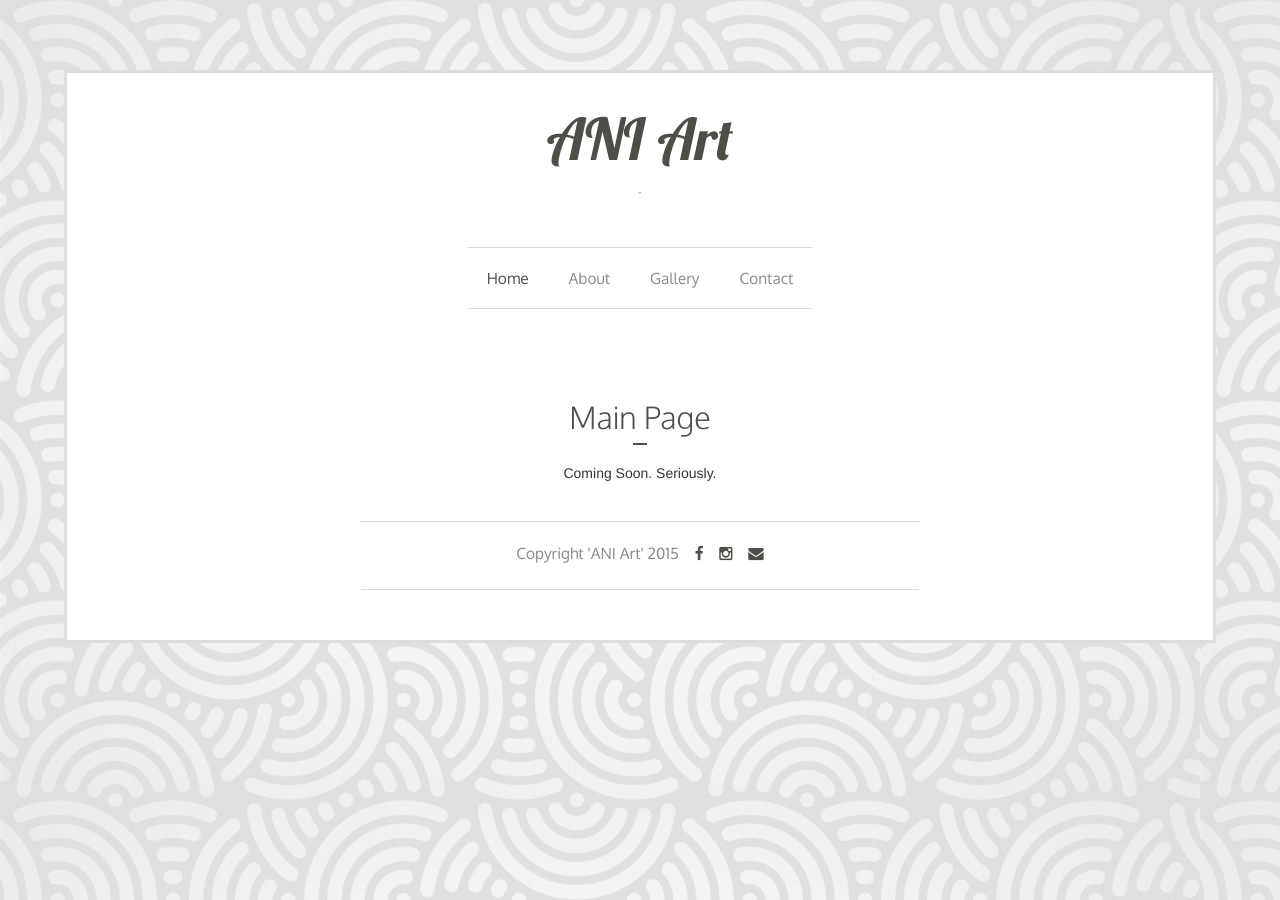
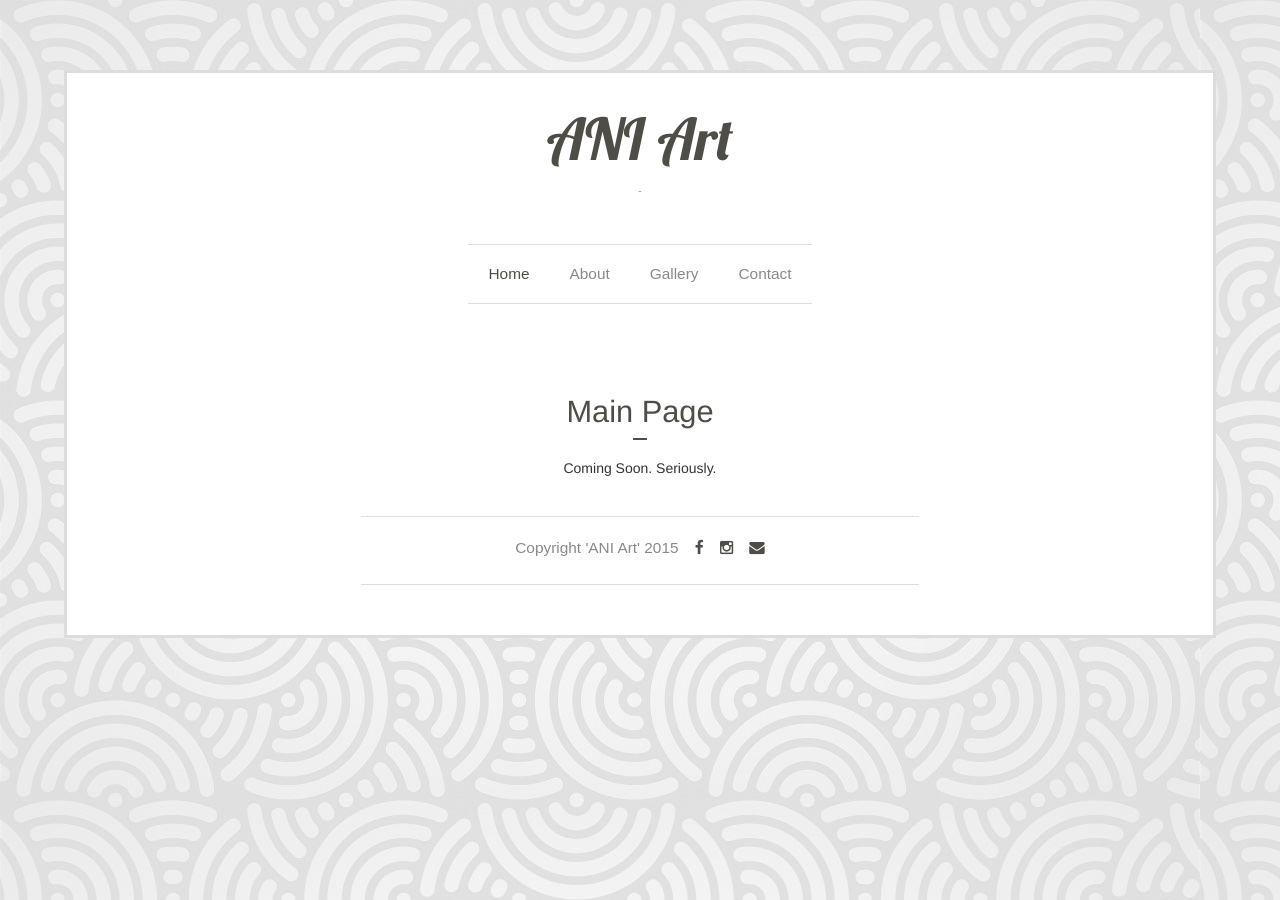
Before and after one commit to ANI-Art/aniart, a Jekyll site: the page built from _posts/en/pages/2015-08-01-index.md, in a window 1280 px wide. Built offline with Jekyll 4.4.1, drawn with Linux system fonts in a browser that asks for light colours; some web fonts are replaced; Markdown is read by kramdown in place of the engine named in the settings.

Commit message:
Version 0.2. BG image improved. Secondary font changed.

```diff
--- a/_layouts/default.html
+++ b/_layouts/default.html
@@ -20,6 +20,7 @@
     <!-- Google fonts -->
     <link href='http://fonts.googleapis.com/css?family=Oxygen:400,300' rel='stylesheet' type='text/css'>
     <link rel='stylesheet' type='text/css' href='http://fonts.googleapis.com/css?family=Lobster' />
+    <link rel='stylesheet' type='text/css' href='http://fonts.googleapis.com/css?family=Andika&subset=latin,cyrillic' />
     <!-- Font awesome -->
     <link href="/font-awesome-4.1.0/css/font-awesome.min.css" rel="stylesheet" type="text/css">
   </head>
--- a/css/style.css
+++ b/css/style.css
@@ -6,7 +6,7 @@
 
 body {
 	background-color: white;
-	background-image: url(../img/bg.jpg);
+	background-image: url(../img/bg-mini.jpg);
 	background-position: left top;
 	background-repeat: repeat;
 }
@@ -45,7 +45,7 @@ img {
 
 p {
 	font-size: 1.1em;
-    font-family: 'Oxygen', sans-serif;
+    font-family: 'Andika', sans-serif;
 	color: #333;
 	line-height: 1.7em;
 	margin-top: 14px;
@@ -54,7 +54,7 @@ p {
 
 
 h1 {
-    font-family: 'Oxygen', Helvetica, Sans-serif;
+    font-family: 'Andika', Helvetica, Sans-serif;
     font-size: 2.2em;
 	font-weight: 300;
     color: #4f4d47;
@@ -65,7 +65,7 @@ h1 {
 }
 
 h2 {
-    font-family: 'Oxygen', sans-serif;
+    font-family: 'Andika', sans-serif;
     font-size: 1em;
 	font-weight: 400;
 	color: #898989;
@@ -79,7 +79,7 @@ h2 {
 
 
 h3 {
-    font-family: 'Oxygen', sans-serif;
+    font-family: 'Andika', sans-serif;
     font-size: 1em;
 	font-weight: 400;
 	color: #898989;
@@ -91,7 +91,7 @@ h3 {
 
 
 h4 {
-	font-family: 'Oxygen', sans-serif;
+	font-family: 'Andika', sans-serif;
     font-size: 1em;
 	font-weight: 400;
 	color: #898989;
@@ -152,7 +152,7 @@ h4 {
     font-weight: 400;
 	color: #999999;
     text-transform: lowercase;
-	font-family: 'Oxygen', sans-serif;
+	font-family: 'Andika', sans-serif;
 }
 
 
@@ -193,7 +193,7 @@ h4 {
     font-weight: 400;
 	color: #999999;
     text-transform: lowercase;
-	font-family: 'Oxygen', sans-serif;
+	font-family: 'Andika', sans-serif;
 }
 
 .navbar {
@@ -215,7 +215,7 @@ h4 {
 
 .navbar-default .navbar-nav>li>a {
 	color: #898989;
-	font-family: 'Oxygen', sans-serif;
+	font-family: 'Andika', sans-serif;
 	font-size: 1.1em;
     border-top: 1px solid #dddddd;
     border-bottom: 1px solid #dddddd;
@@ -297,7 +297,7 @@ h4 {
 
 .box-home {
 	color: #898989;
-	font-family: 'Oxygen', sans-serif;
+	font-family: 'Andika', sans-serif;
 	font-size: 1.1em;
     border-top: 1px solid #dddddd;
     border-bottom: 1px solid #dddddd;
@@ -306,7 +306,7 @@ h4 {
 
 .box-home a {
     color: #e74c3c;
-	font-family: 'Oxygen', sans-serif;
+	font-family: 'Andika', sans-serif;
 	font-size: 0.9em;
 }
 
@@ -323,7 +323,7 @@ h4 {
 }
 
 .text-left {
-    font-family: 'Oxygen', sans-serif;
+    font-family: 'Andika', sans-serif;
     font-size: 1em;
 	font-weight: 400;
 	color: #898989;
@@ -348,7 +348,7 @@ h4 {
 
 .box-about {
 	color: #898989;
-	font-family: 'Oxygen', sans-serif;
+	font-family: 'Andika', sans-serif;
 	font-size: 1.1em;
     border-top: 1px solid #dddddd;
     border-bottom: 1px solid #dddddd;
@@ -380,7 +380,7 @@ h4 {
 }
 
 .heading-c {
-	font-family: 'Oxygen', sans-serif;
+	font-family: 'Andika', sans-serif;
     font-size: 1em;
 	font-weight: 400;
 	color: #898989;
@@ -523,7 +523,7 @@ h4 {
 
 .recent-work-wrap .recent-work-inner h3 {
   margin: 10px 0;
-  font-family: 'Oxygen', sans-serif;
+  font-family: 'Andika', sans-serif;
 }
 
 .recent-work-wrap .recent-work-inner h3 a {
@@ -645,7 +645,7 @@ h4 {
 
 .holder p {
 	font-size: 1.1em;
-    font-family: 'Oxygen', sans-serif;
+    font-family: 'Andika', sans-serif;
 	color: #898989;
 	line-height: 1.7em;
 	margin-top: 14px;
@@ -658,7 +658,7 @@ h5 {
     color: #4f4d47;
 	margin-top: 50px;
 	text-align: center;
-	font-family: 'Oxygen', sans-serif;
+	font-family: 'Andika', sans-serif;
 	line-height: 1.7em;
 }
 
@@ -673,7 +673,7 @@ h5 .date {
 	line-height: 1.7em;
 	display: block;
 	text-transform: lowercase;
-	font-family: 'Oxygen', sans-serif;
+	font-family: 'Andika', sans-serif;
 }
 
 .photo-news {
@@ -692,7 +692,7 @@ h5 .date {
 }
 
 .box-contact {
-	font-family: 'Oxygen', sans-serif;
+	font-family: 'Andika', sans-serif;
     border-top: 1px solid #dddddd;
 	margin-top: 68px;
 }
@@ -741,7 +741,7 @@ h6 {
     color: #4f4d47;
 	margin-top: 100px;
 	text-align: left;
-	font-family: 'Oxygen', sans-serif;
+	font-family: 'Andika', sans-serif;
 	line-height: 1.7em;
 	margin-left: 120px;
 	padding-bottom: 24px;
@@ -752,7 +752,7 @@ h6 span {
     color: #4f4d47;
 	margin-top: 10px;
 	text-align: left;
-	font-family: 'Oxygen', sans-serif;
+	font-family: 'Andika', sans-serif;
 	line-height: 1.7em;
 	display: block;
 }
@@ -776,7 +776,7 @@ h6 span {
 
 .footer {
 	color: #898989;
-	font-family: 'Oxygen', sans-serif;
+	font-family: 'Andika', sans-serif;
 	font-size: 1.1em;
     border-top: 1px solid #dddddd;
 	border-bottom: 1px solid #dddddd;
```
Also changed, not shown: img/bg-mini.jpg (added).
